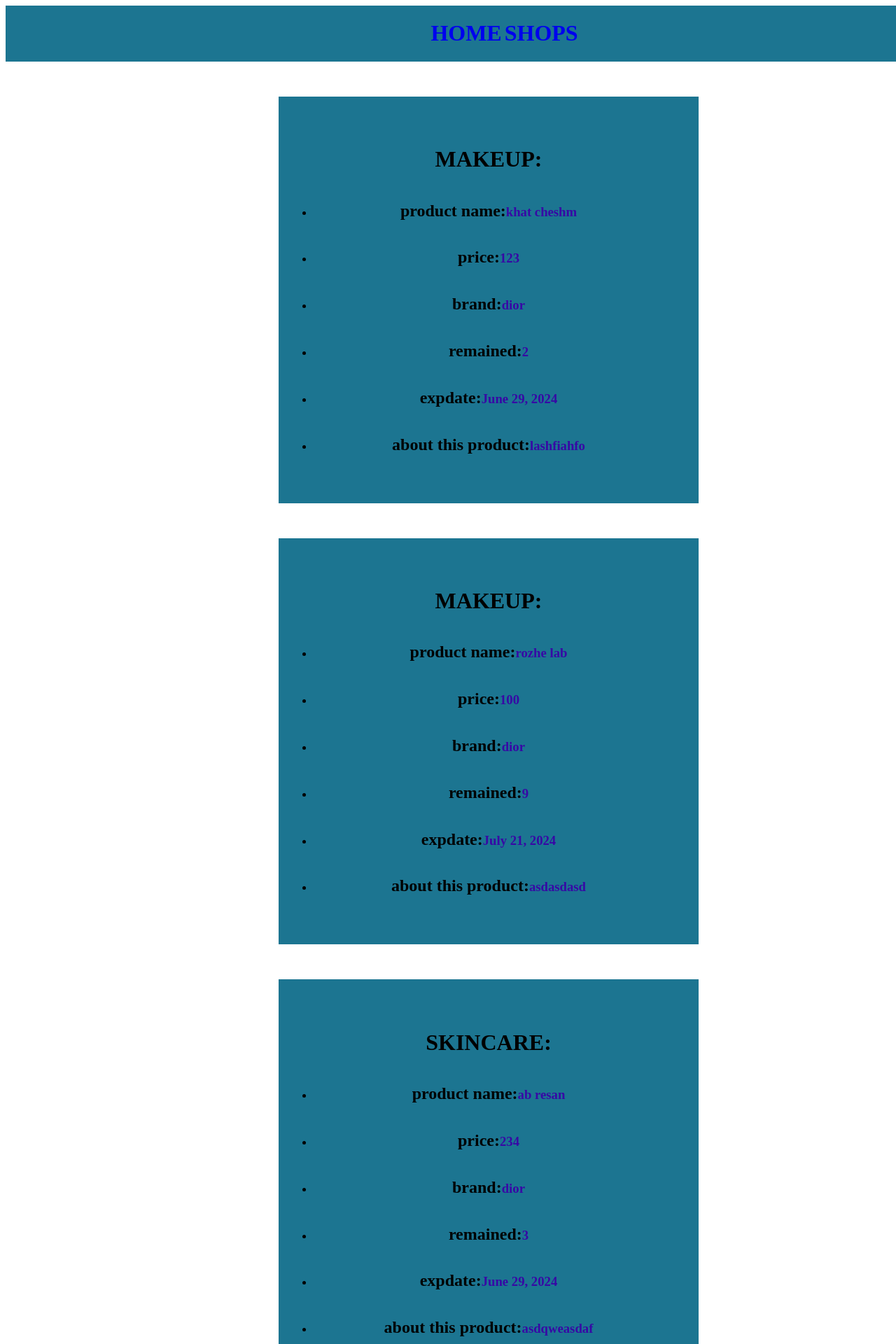
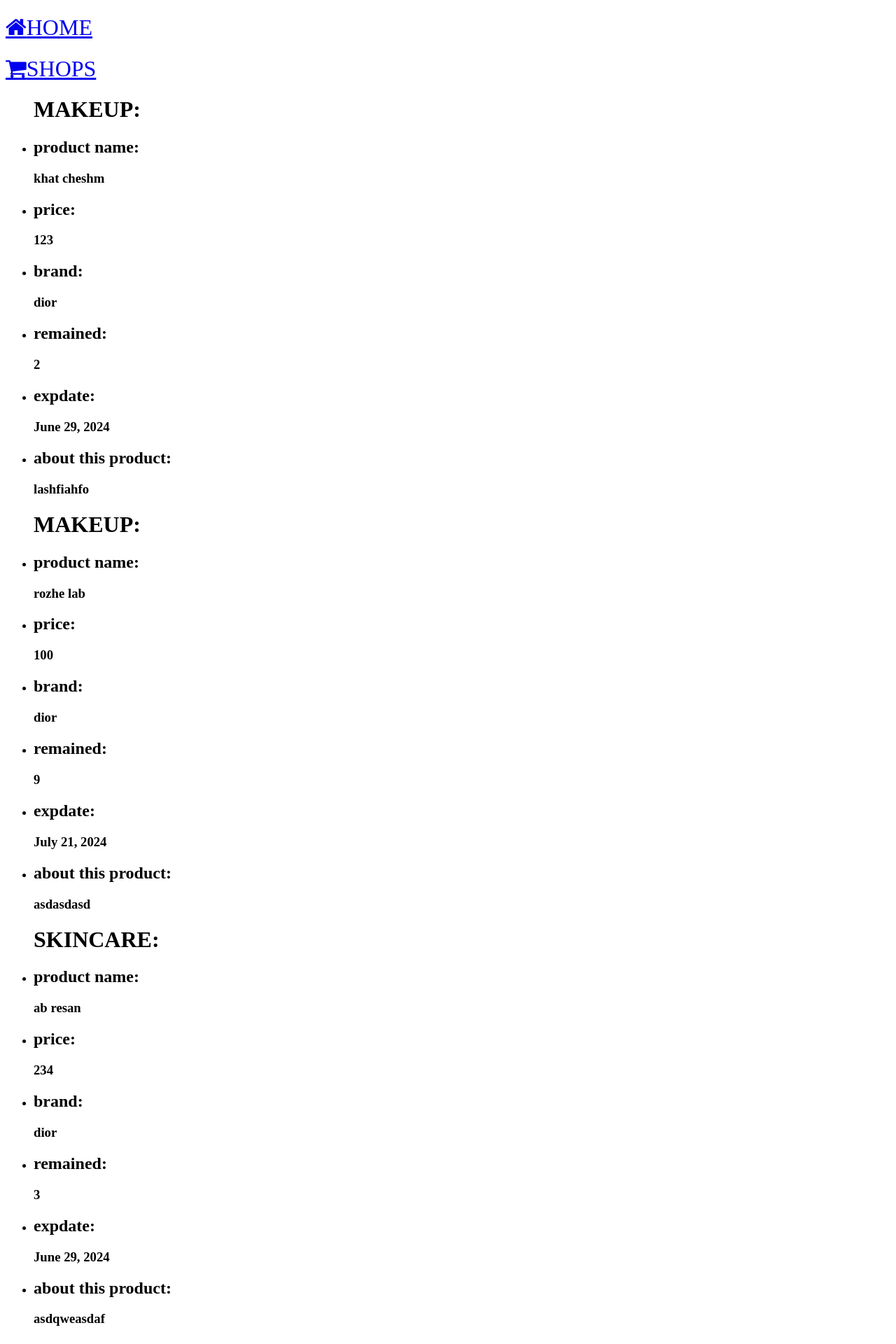
Before and after one commit to ali-abh/shop, a Django app: page /main/page in a window 1280 px wide; the page is wider, and only the part inside the window is pictured. Shown: the top 1920 px of that part at 70% size. Run offline with Django 5.2, Linux system fonts and the light colour scheme; data comes from the database, SQL or seed files in the repository; both versions use the stored data as it was after the commit; parts of the project's set-up code (start-up, migrations or seed data) failed here and were passed over.

Commit message:
everything

```diff
--- a/myproject/makeup/models.py
+++ b/myproject/makeup/models.py
@@ -75,8 +75,8 @@ class Sell(models.Model):
     receivername = models.CharField(max_length=25)
 
 
-class  Comment(models.Model):
-    product = models.ForeignKey(Makeup,Digitalstuff,Skincare)
-    name = models.CharField(max_length=20)
-    commenttext = models.TextField(max_length=250)
-    shopname =models.ForeignKey(Shop,on_delete=models.CASCADE,default="shop")
+# class  Comment(models.Model):
+#     product = models.ForeignKey(Makeup,Digitalstuff,Skincare)
+#     name = models.CharField(max_length=20)
+#     commenttext = models.TextField(max_length=250)
+#     shopname =models.ForeignKey(Shop,on_delete=models.CASCADE,default="shop")
--- a/myproject/makeup/static/makeup/css/1.css
+++ /dev/null
@@ -1,48 +0,0 @@
-body{
-    background-color: rgb(255, 255, 255)
- }
-h2{
-    color: rgb(0, 0, 0);
-    display: inline-block;
-}
-h3{
-    color: rgb(55, 8, 165);
-    display: inline-block;
-
-}
-div{
-background-color: rgb(28, 117, 145);
-
-
-width: 1425px;
-text-align: center;
-
-
-}
-.posts{
-    background-color:rgb(28, 117, 145);
-    margin: 50px;
-    margin-left: 350px;
-    padding: 50px;
-    width: 500px;
-    height: auto;
-
-
-}
-.underline{
-    color: rgb(255, 0, 0);
-}
-a{
-    text-decoration: none;
-
-
-}
-.blue{
-    color: cornflowerblue;
-}
-h1{
-    display: inline-block;
-}
-.purpul{
-    color: blueviolet;
-}
--- a/myproject/makeup/templates/makeup/allposts.html
+++ b/myproject/makeup/templates/makeup/allposts.html
@@ -4,17 +4,17 @@
     <meta charset="UTF-8">
     <meta name="viewport" content="width=device-width, initial-scale=1.0">
     <title>HOME</title>
-    <link rel="stylesheet" type="text/css"  href="/static/makeup/css/1.css">
+    <link rel="stylesheet" type="text/css"  href="/static/makeup/css/2.css">
+    <link rel="stylesheet" href="https://cdnjs.cloudflare.com/ajax/libs/font-awesome/4.7.0/css/font-awesome.min.css">
 
-    <div>
-             <h1><a href="/main/page">HOME</a></h1>   <h1><a href="/shops">SHOPS</a></h1>
-    </div>
 </head>
 <body>
 
+    <div>
+        <h1><a class="fa fa-home" href="/main/page">HOME</a></h1>   <h1><a class="		fa fa-shopping-cart" href="/shops">SHOPS</a></h1>
+</div>
 
-
-    <ul>
+    <ul class="up">
         {%for item in makeupposts%}
             <div class="posts">
                 <h1>MAKEUP:</h1>
@@ -24,14 +24,14 @@
                 <li><h2>remained:</h2><h3>{{item.remained}}</h3></li>
                 <li><h2>expdate:</h2><h3>{{item.expdate}}</h3></li>
                 <li><h2>about this product:</h2><h3>{{item.aboutproduct}}</h3></li>
-            {%for p in Mcomments%}
+            <!-- {%for p in Mcomments%}
                 <li><h3><a href="comments.html/{{p.pk}}">comments</a></h3></li>
-            {%endfor%}
+            {%endfor%} -->
             </div>
         {%endfor%}
     </ul>
 
-    <ul>
+    <ul class="up">
         {%for item in skincareposts%}
             <div class="posts">
                 <h1>SKINCARE:</h1>
@@ -41,13 +41,13 @@
                 <li><h2>remained:</h2><h3>{{item.remained}}</h3></li>
                 <li><h2>expdate:</h2><h3>{{item.expdate}}</h3></li>
                 <li><h2>about this product:</h2><h3>{{item.aboutproduct}}</h3></li>
-                <li><h3><a href="comments.html">comments</a></h3></li>
+                <!-- <li><h3><a href="comments.html">comments</a></h3></li> -->
             </div>
         {%endfor%}
     </ul>
 
 
-    <ul>
+    <ul class="up">
         {%for item in digitalstufposts%}
             <div class="posts">
                 <h1>DIGITALSTUF:</h1>
@@ -56,7 +56,7 @@
                 <li><h2>brand:</h2><h3>{{item.brandname}}</h3></li>
                 <li><h2>remained:</h2><h3>{{item.remained}}</h3></li>
                 <li><h2>about this product:</h2><h3>{{item.aboutproduct}}</h3></li>
-                <li><h3><a href="comments.html">comments</a></h3></li>
+                <!-- <li><h3><a href="comments.html">comments</a></h3></li> -->
             </div>
         {%endfor%}
     </ul>
--- a/myproject/makeup/templates/makeup/shop_details.html
+++ b/myproject/makeup/templates/makeup/shop_details.html
@@ -4,7 +4,7 @@
     <meta charset="UTF-8">
     <meta name="viewport" content="width=device-width, initial-scale=1.0">
     <title>shop details</title>
-    <link rel="stylesheet" type="text/css"  href="/static/makeup/css/posts.css">
+    <link rel="stylesheet" type="text/css"  href="/static/makeup/css/2.css">
     <div>
         <h1><a href="/main/page">HOME</a></h1>  <h1><a href="/shops">SHOPS</a></h1>
     </div>
--- a/myproject/makeup/templates/makeup/shoplist.html
+++ b/myproject/makeup/templates/makeup/shoplist.html
@@ -4,13 +4,13 @@
     <meta charset="UTF-8">
     <meta name="viewport" content="width=device-width, initial-scale=1.0">
     <title>SHOP LISTS</title>
-    <link rel="stylesheet" type="text/css"  href="/static/makeup/css/posts.css">
-    <div>
+    <link rel="stylesheet" type="text/css"  href="/static/makeup/css/2.css">
+    <div class="bob">
         <h1><a href="/main/page">HOME</a></h1>  <h1><a href="/shops">SHOPS</a></h1>
     </div>
 </head>
     <body>
-            <ul>
+            <ul class="pop">
                 {%for item in shoplist%}
                     <li><h1 class="blue">{{item.pk}}- {{item}} --- <a class="purpul" href="/details/{{item.pk}}/">detail</a></h1></li>
 
--- a/myproject/makeup/views.py
+++ b/myproject/makeup/views.py
@@ -1,6 +1,6 @@
 from django.shortcuts import render
 from django.http import HttpResponse
-from makeup.models import Shop,Skincare,Makeup,Digitalstuff,Comment
+from makeup.models import Shop,Skincare,Makeup,Digitalstuff
 
 # Create your views here.
 def Shops(request):
--- a/myproject/myproject/urls.py
+++ b/myproject/myproject/urls.py
@@ -18,7 +18,7 @@ from django.contrib import admin
 from django.urls import path
 #import settings
 from django.conf.urls import static
-from makeup.views import Shops,shop_details,allposts,makeup_comments,skincare_comments,digitalstuf_comments
+from makeup.views import Shops,shop_details,allposts
 urlpatterns = [
     path('admin/', admin.site.urls),
     path('shops', Shops),
```
Also changed, not shown: myproject/db.sqlite3.
